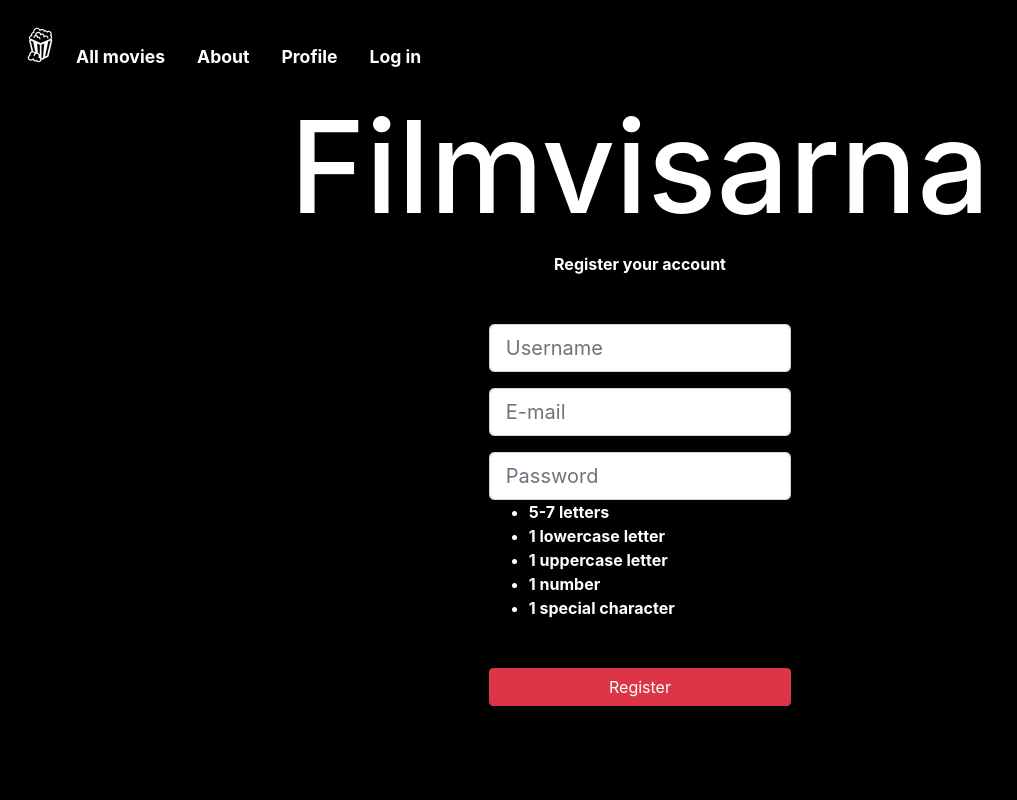
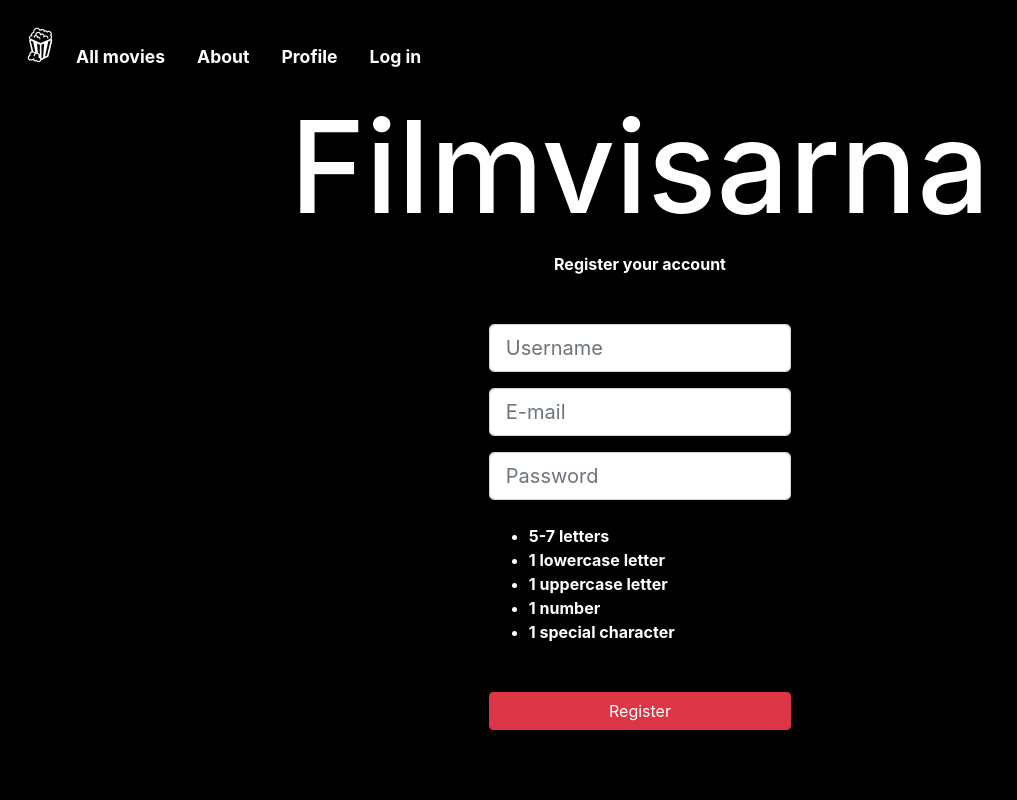
Before and after one commit to palmdaldaniel/Film-Mbapppe, a React (Create React App) app in the folder frontend/: page /register in a window 1280 px wide. Shown: the top 800 px of the page, without its empty margins (0-1017 px from the left). Built offline with nearby package versions, Linux system fonts and the light colour scheme; no server answers.

Commit message:
small adjustments in styling

```diff
--- a/frontend/src/components/SignUp.js
+++ b/frontend/src/components/SignUp.js
@@ -102,18 +102,14 @@ let modalValues = {
                       pattern="^(?=.*[a-z])(?=.*[A-Z])(?=.*\d)(?=.*[@$!%*?&])[A-Za-z\d@$!%*?&]{5,7}$"
                       required
                     />
-                    <ul>
+                    <ul className='mt-4 mb-0'>
                         <li>5-7 letters</li>
                         <li>1 lowercase letter</li>
                         <li>1 uppercase letter</li>
                         <li>1 number</li>
                         <li>1 special character</li>
                     </ul>
-{/*
-                    {signUpFail && (
 
-                      <p className="error">This email is already at use.</p>
-                    )} */}
                   </Form.Group>
                   <div className={styles.regarea}>
                   <Button
```
